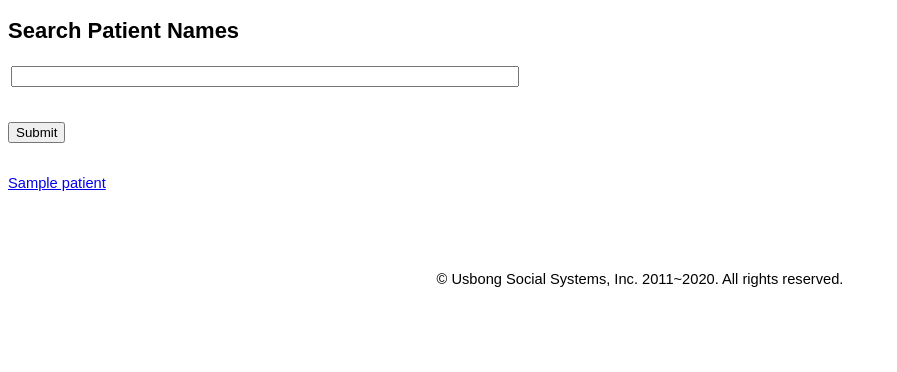
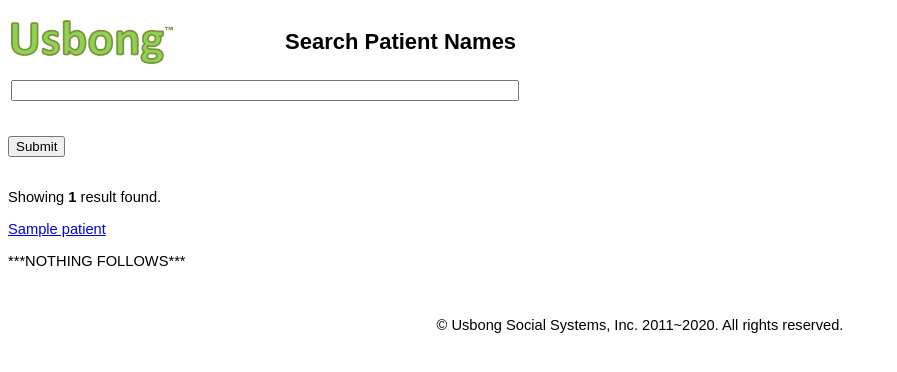
Before and after one commit to usbong/KMS, a CodeIgniter app: page /usbong_kms/index.php/browse/confirm in a window 1280 px wide. Shown: the top 372 px of the page, without its empty margins (0-897 px from the left). Run offline with CodeIgniter, Linux system fonts and the light colour scheme; tables that the repository leaves empty hold one stand-in row (values such as "Sample post"); data that the repository does not hold is empty.

Commit message:
Add files via upload

```diff
--- a/usbong_kms/application/views/browse.php
+++ b/usbong_kms/application/views/browse.php
@@ -60,6 +60,12 @@ defined('BASEPATH') OR exit('No direct script access allowed');
 
 							height: 100%;
 						}
+
+						img.Image-companyLogo {
+							max-width: 60%;
+							height: auto;
+						}
+
     /**/
     </style>
     <title>
@@ -111,9 +117,18 @@ defined('BASEPATH') OR exit('No direct script access allowed');
 */
 	  </script>
   <body>
+	<table>
+	  <tr>
+		<td>
+			<img class="Image-companyLogo" src="<?php echo base_url('assets/images/usbongLogo.png');?>">
+		</td>
+		<td>
 			<h2>
 				Search Patient Names
 			</h2>
+		</td>
+	  </tr>
+	</table>
 	<span>
 	</span>
 	<!-- Form -->
@@ -156,6 +171,17 @@ defined('BASEPATH') OR exit('No direct script access allowed');
 	<?php
 		//get only name strings from array
 		if (isset($result)) {
+			if ($result!=null) {
+				$resultCount = count($result);
+				if ($resultCount==1) {
+					echo '<div>Showing <b>'.count($result).'</b> result found.</div>';
+				}
+				else {
+					echo '<div>Showing <b>'.count($result).'</b> results found.</div>';
+				}
+
+				echo "<br/>";
+
 				$iCount = 1;
 				foreach ($result as $value) {
 		//			echo $value['report_description'];
@@ -164,7 +190,7 @@ defined('BASEPATH') OR exit('No direct script access allowed');
 					echo "<br/><br/>";
 	*/
 		?>
-				<a href="#" id="patientNameId<?php echo $iCount?>" onclick="copyText(<?php echo $iCount?>)" value="abc">
+					<a href="#" id="patientNameId<?php echo $iCount?>" onclick="copyText(<?php echo $iCount?>)">
 						<div>
 		<?php
 						echo $value['patient_name'];
@@ -174,6 +200,17 @@ defined('BASEPATH') OR exit('No direct script access allowed');
 					</a>
 		<?php
 					echo "<br/>";
+				}
+
+				echo '<div>***NOTHING FOLLOWS***';
+			}
+			else {
+				echo '<div>';
+				echo 'Your search <b>- '.$nameParam.' -</b> did not match any of our patients\' names.';
+				echo '<br><br>Recommendation:';
+				echo '<br>&#x25CF; Reverify that the patient is <b>not</b> new.';
+				echo '<br>&#x25CF; Reverify that the spelling is correct.';
+				echo '</div>';
 			}
 		}
 	?>
```
Lines whose indentation alone changed are shown as unchanged.
